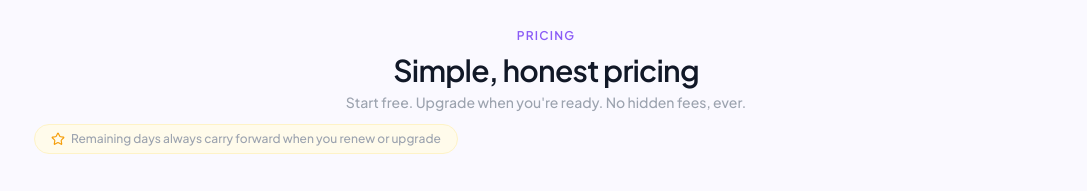
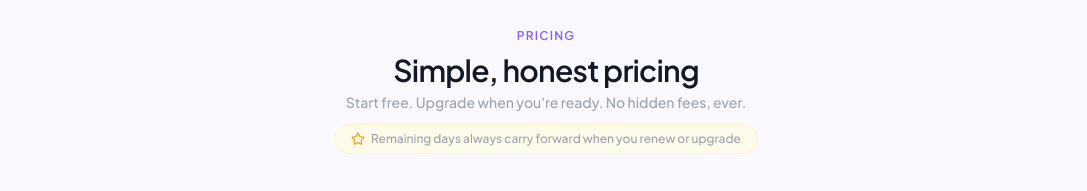
Before and after one commit to er-cs-krushnasoni/ArtSpace, a React (Vite) app in the folder frontend/: page / in a window 1280 px wide. Shown: the part 3640-3831 px from the top of the page, without its empty margins (94-1181 px from the left). Built offline with nearby package versions, Linux system fonts and the light colour scheme; no server answers.

Commit message:
removed css issue warning

```diff
--- a/frontend/src/pages/public/PlatformLandingPage.jsx
+++ b/frontend/src/pages/public/PlatformLandingPage.jsx
@@ -515,10 +515,12 @@ function PricingSection() {
         <p className="text-xs font-bold uppercase tracking-widest text-violet-500 text-center mb-2">Pricing</p>
         <h2 className="text-2xl sm:text-3xl font-bold text-gray-900 text-center mb-1 tracking-tight">Simple, honest pricing</h2>
         <p className="text-sm text-gray-400 text-center mb-3">Start free. Upgrade when you're ready. No hidden fees, ever.</p>
-        <p className="text-xs text-center text-gray-400 mb-10 bg-amber-50 border border-amber-100 rounded-full px-4 py-1.5 inline-flex items-center gap-1.5 mx-auto block w-fit">
-          <Star className="w-3.5 h-3.5 text-amber-500 flex-shrink-0" />
-          Remaining days always carry forward when you renew or upgrade
-        </p>
+        <div className="text-center mb-10">
+  <p className="text-xs text-gray-400 bg-amber-50 border border-amber-100 rounded-full px-4 py-1.5 inline-flex items-center gap-1.5">
+    <Star className="w-3.5 h-3.5 text-amber-500 flex-shrink-0" />
+    Remaining days always carry forward when you renew or upgrade
+  </p>
+</div>
 
         {loading ? (
           <div className="grid grid-cols-2 sm:grid-cols-3 lg:grid-cols-4 gap-4">
```
